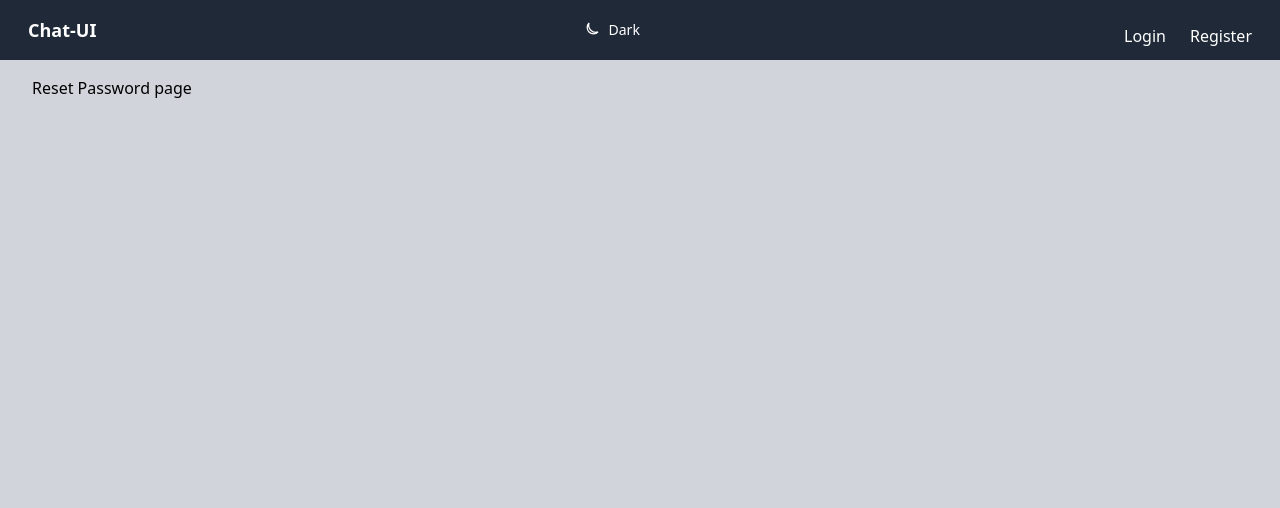
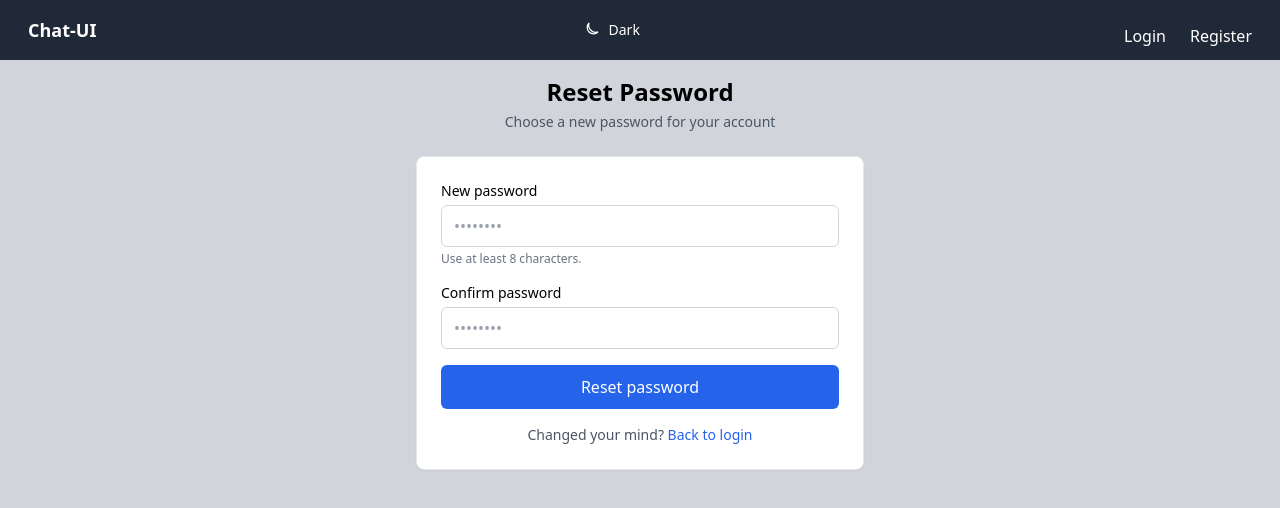
Before and after one commit to J0hn316/Chat-UI, a React (Vite) app in the folder client/: page /reset-password in a window 1280 px wide. Shown: the top 508 px of the page. Built offline with nearby package versions, Linux system fonts and the light colour scheme.

Commit message:
feat: enhance Reset Password page with form handling and validation

```diff
--- a/client/src/App.tsx
+++ b/client/src/App.tsx
@@ -15,9 +15,9 @@ import AboutPage from './pages/AboutPage';
 import PageNotFound from './pages/NotFoundPage';
 import RegisterPage from './pages/RegisterPage';
 import DashboardPage from './pages/DashboardPage';
+import RestPasswordPage from './pages/ResetPasswordPage';
 import ProtectNotFound from './pages/ProtectedNotFoundPage';
 import ForgotPasswordPage from './pages/ForgotPasswordPage';
-import RestPasswordPage from './pages/ResetPasswordPage';
 
 const App = (): JSX.Element => {
   return (
--- a/client/src/pages/ResetPasswordPage.tsx
+++ b/client/src/pages/ResetPasswordPage.tsx
@@ -1,15 +1,155 @@
 import type { AxiosError } from 'axios';
 import { useMemo, useState } from 'react';
-import type { JSX, FormEvent } from 'react';
+import type { JSX, FormEvent, ChangeEvent } from 'react';
 import { useSearchParams, Link, useNavigate } from 'react-router-dom';
 
 import api from '../utils/api';
 
 const RestPasswordPage = (): JSX.Element => {
+  const [confirm, setConfirm] = useState('');
+  const [password, setPassword] = useState('');
+  const [submitting, setSubmitting] = useState(false);
+  const [error, setError] = useState<string | null>(null);
+  const [message, setMessage] = useState<string | null>(null);
+
+  const navigate = useNavigate();
+  const [params] = useSearchParams();
+  const token = useMemo(() => params.get('token') ?? '', [params]);
+  const email = useMemo(() => params.get('email') ?? '', [params]);
+
+  const handlePassword = (evt: ChangeEvent<HTMLInputElement>): void => {
+    const password = evt.target.value;
+    setPassword(password);
+  };
+  const handleConfirm = (evt: ChangeEvent<HTMLInputElement>): void => {
+    const confirm = evt.target.value;
+    setConfirm(confirm);
+  };
+
+  const handleSubmit = async (
+    evt: FormEvent<HTMLFormElement>
+  ): Promise<void> => {
+    evt.preventDefault();
+    setSubmitting(true);
+    setMessage(null);
+    setError(null);
+
+    if (!token || !email) {
+      setError('Invalid or missing reset token.');
+      setSubmitting(false);
+      return;
+    }
+    if (password !== confirm) {
+      setError('Passwords do not match.');
+      setSubmitting(false);
+      return;
+    }
+
+    try {
+      await api.post('/reset-password', {
+        token,
+        email,
+        password,
+        confirmPassword: confirm,
+      });
+      setMessage('Password has been reset. You can now login.');
+      setTimeout(() => navigate('/login'), 1200);
+    } catch (err: unknown) {
+      const axiosError = err as AxiosError<{ message: string }>;
+      const message =
+        axiosError?.response?.data?.message ?? 'Registration failed.';
+      setError(message);
+    } finally {
+      setSubmitting(false);
+    }
+  };
+
   return (
-    <div>
-      <h1>Reset Password page</h1>
-    </div>
+    <section className="mx-auto w-full max-w-md">
+      <header className="mb-6 text-center">
+        <h1 className="text-xl sm:text-2xl font-semibold dark:text-gray-300">
+          Reset Password
+        </h1>
+        <p className="mt-1 text-sm text-gray-600 dark:text-gray-300">
+          Choose a new password for{' '}
+          <span className="font-medium">{email || 'your account'}</span>
+        </p>
+      </header>
+      <div className="rounded-lg border border-gray-200 dark:border-gray-700 bg-white dark:bg-gray-800 shadow-sm p-4 sm:p-6">
+        {message && (
+          <p
+            role="status"
+            className="mb-3 text-sm text-green-700 dark:text-green-400"
+          >
+            {message}
+          </p>
+        )}
+        {error && (
+          <p
+            role="alert"
+            className="mb-3 text-sm text-red-600 dark:text-red-400"
+          >
+            {error}
+          </p>
+        )}
+        <form onSubmit={handleSubmit} noValidate className="space-y-4">
+          <div>
+            <label
+              htmlFor="password"
+              className="block text-sm mb-1 dark:text-gray-300"
+            >
+              New password
+            </label>
+            <input
+              id="password"
+              type="password"
+              autoComplete="new-password"
+              minLength={8}
+              placeholder="••••••••"
+              value={password}
+              onChange={handlePassword}
+              required
+              className="w-full rounded-md border border-gray-300 dark:border-gray-700 bg-white dark:text-gray-300 dark:bg-gray-900 px-3 py-2 text-base outline-none focus:ring-2 focus:ring-blue-500"
+            />
+            <p className="mt-1 text-xs text-gray-500 dark:text-gray-400">
+              Use at least 8 characters.
+            </p>
+          </div>
+          <div>
+            <label
+              htmlFor="confirm"
+              className="block text-sm mb-1 dark:text-gray-300"
+            >
+              Confirm password
+            </label>
+            <input
+              id="confirm"
+              type="password"
+              autoComplete="new-password"
+              minLength={8}
+              placeholder="••••••••"
+              value={confirm}
+              onChange={handleConfirm}
+              required
+              className="w-full rounded-md border border-gray-300 dark:border-gray-700 bg-white dark:text-gray-300 dark:bg-gray-900 px-3 py-2 text-base outline-none focus:ring-2 focus:ring-blue-500"
+            />
+          </div>
+          <button
+            type="submit"
+            disabled={submitting}
+            className="w-full rounded-md bg-blue-600 text-white py-2.5 font-medium disabled:opacity-70 hover:bg-blue-700 transition"
+          >
+            {submitting ? 'Resetting…' : 'Reset password'}
+          </button>
+        </form>
+        <p className="mt-4 text-center text-sm text-gray-600 dark:text-gray-300">
+          Changed your mind?{' '}
+          <Link to="/login" className="text-blue-600 hover:underline">
+            Back to login
+          </Link>
+        </p>
+      </div>
+    </section>
   );
 };
 
```
